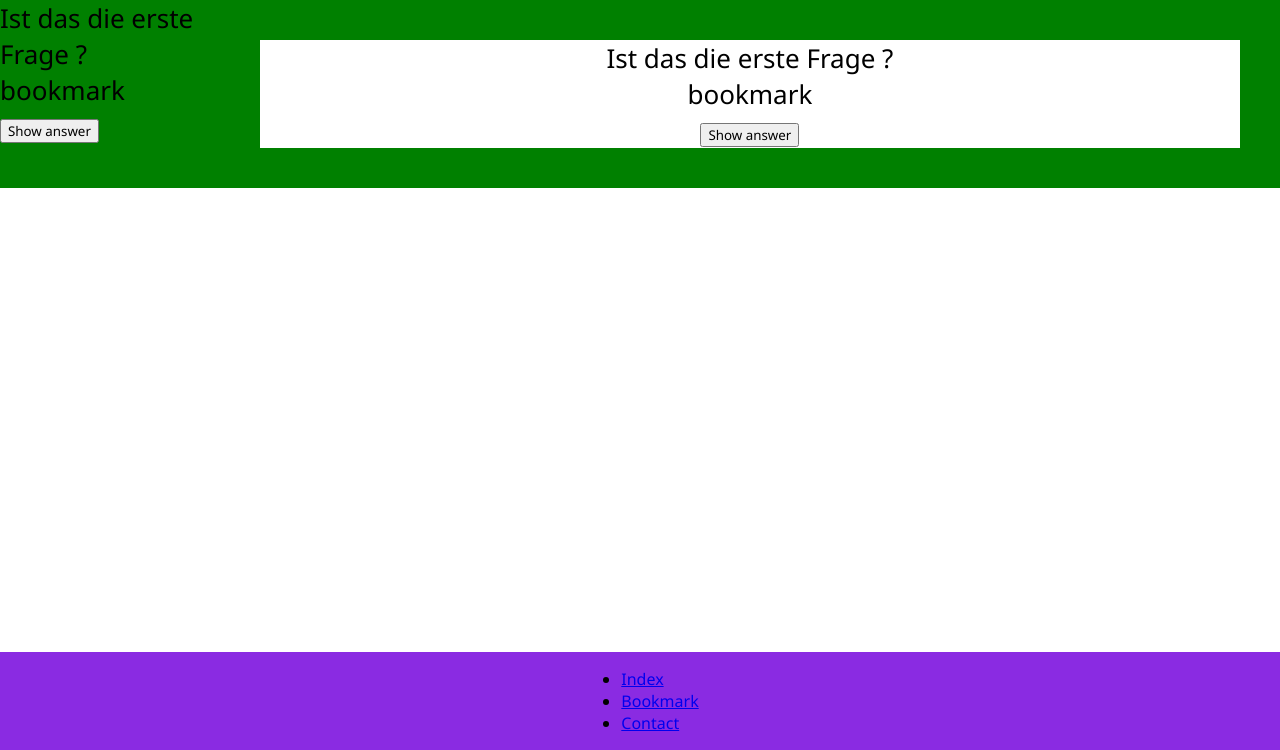
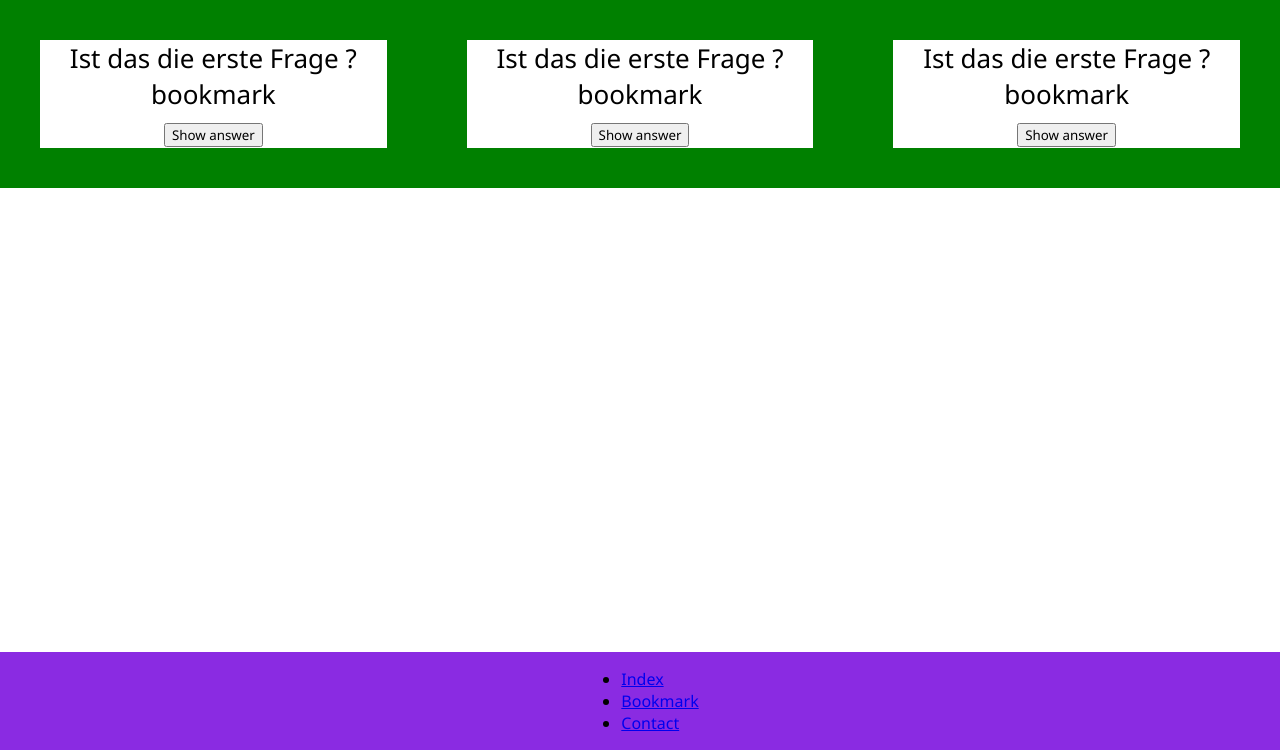
Before and after one commit to edanum/Quiz-App, a plain HTML site: page index.html in a window 1280 px wide. Shown: the part 50-800 px from the top of the page. Drawn offline with Linux system fonts and the light colour scheme.

Commit message:
2. Versuch

```diff
--- a/css/style.css
+++ b/css/style.css
@@ -27,7 +27,7 @@ main {
   font-size: 26px;
 }
 
-card {
+.card {
   display: flex;
   flex-direction: column;
   justify-content: center;
--- a/index.html
+++ b/index.html
@@ -21,11 +21,17 @@
         </div>
 
 
-   <card>
+            <div class="card">
         <div class="question">Ist das die erste Frage ?</div>
         <div class="bookmark">bookmark</div>
-        <div class="answer-button"><button>Show answer</button>
-      </card>
+        <div class="answer-button"><button>Show answer</button></div>
+        </div>
+
+            <div class="card">
+        <div class="question">Ist das die erste Frage ?</div>
+        <div class="bookmark">bookmark</div>
+        <div class="answer-button"><button>Show answer</button></div>
+        </div>
     </main>
 
     <nav>
```
